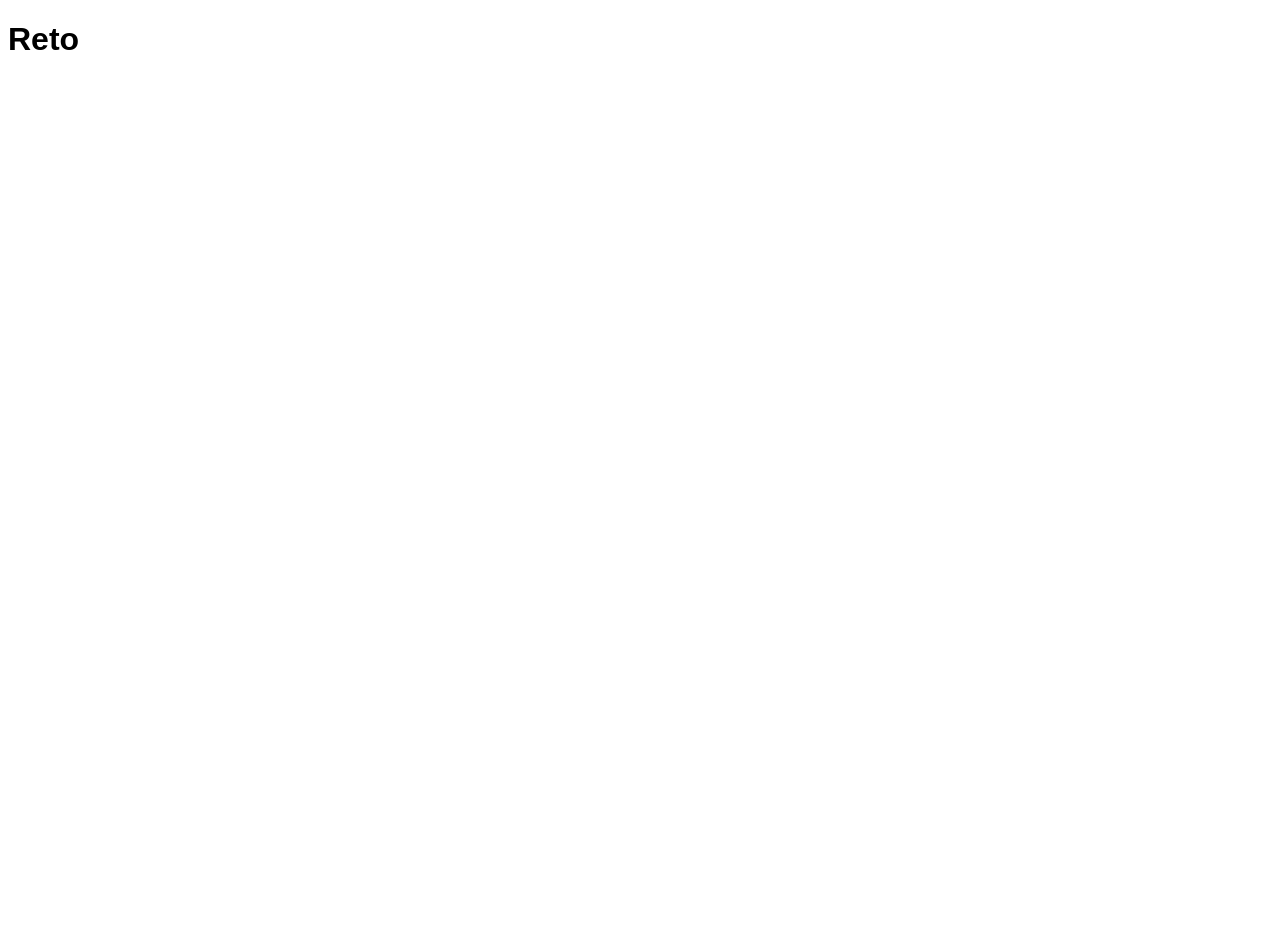
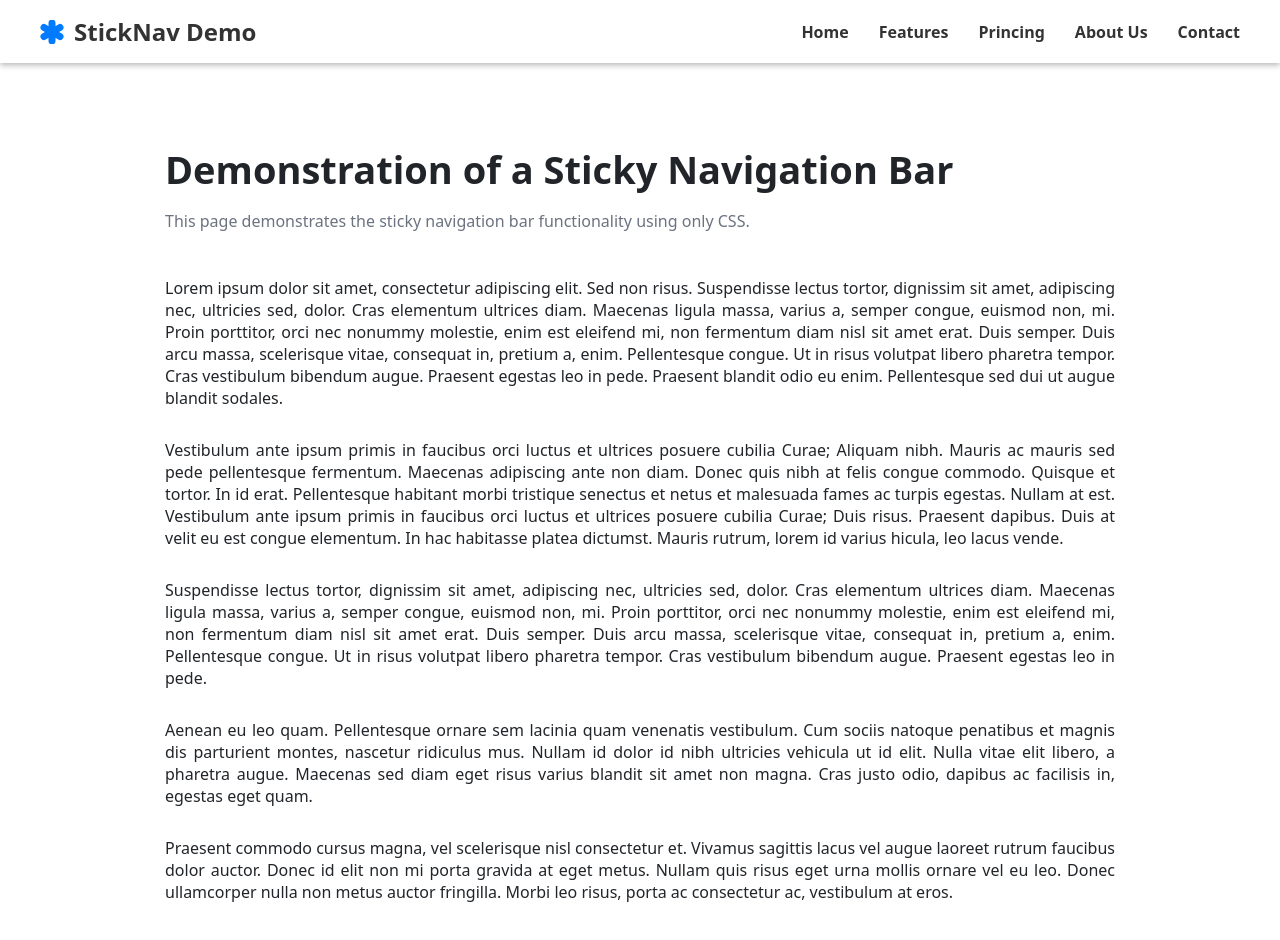
Before and after one commit to erikllerena/web-retos-iniciacion, a plain HTML site: page semana-01/reto-03/index.html in a window 1280 px wide. Before the commit the page ends 800 px from the top, so only its background shows below. Drawn offline with Linux system fonts and the light colour scheme.

Commit message:
USO DE POSITION:STICKY /2 CASOS

```diff
--- a/semana-01/reto-03/index.html
+++ b/semana-01/reto-03/index.html
@@ -3,13 +3,51 @@
 
 <head>
     <meta charset='utf-8'>
-    <title>Reto</title>
+    <meta name="viewport" content="width=device-width, initial-scale=1.0">
+    <title>Reto 3</title>
     <link rel='stylesheet' href='styles.css'>
 </head>
 
 <body>
+    <header>
+        <div class="logo" >
+            <svg xmlns="http://www.w3.org/2000/svg" width="24" height="24" viewBox="0 0 24 24" fill="none" stroke="currentColor" stroke-width="2" stroke-linecap="round" stroke-linejoin="round" class="icon"><path stroke="none" d="M0 0h24v24H0z" fill="none"/><path d="M12 12l8 -4.5" /><path d="M12 12v9" /><path d="M12 12l-8 -4.5" /><path d="M12 12l8 4.5" /><path d="M12 3v9" /><path d="M12 12l-8 4.5" /></svg>
+            <h2>StickNav Demo</h2>
+        </div>
+        <nav>
+            <a href="#">Home</a>
+            <a href="#">Features</a>
+            <a href="#">Princing</a>
+            <a href="#">About Us</a>
+            <a href="#">Contact</a>
+        </nav>
+    </header>
     <main>
-        <h1>Reto</h1>
+        <div class="container">
+            <h1>
+                Demonstration of a Sticky Navigation Bar
+            </h1>
+            <p>
+                This page demonstrates the sticky navigation bar functionality using only CSS.
+            </p>
+            <div class="texts">
+                <p>
+                    Lorem ipsum dolor sit amet, consectetur adipiscing elit. Sed non risus. Suspendisse lectus tortor, dignissim sit amet, adipiscing nec, ultricies sed, dolor. Cras elementum ultrices diam. Maecenas ligula massa, varius a, semper congue, euismod non, mi. Proin porttitor, orci nec nonummy molestie, enim est eleifend mi, non fermentum diam nisl sit amet erat. Duis semper. Duis arcu massa, scelerisque vitae, consequat in, pretium a, enim. Pellentesque congue. Ut in risus volutpat libero pharetra tempor. Cras vestibulum bibendum augue. Praesent egestas leo in pede. Praesent blandit odio eu enim. Pellentesque sed dui ut augue blandit sodales.
+                </p>
+                <p>
+                    Vestibulum ante ipsum primis in faucibus orci luctus et ultrices posuere cubilia Curae; Aliquam nibh. Mauris ac mauris sed pede pellentesque fermentum. Maecenas adipiscing ante non diam. Donec quis nibh at felis congue commodo. Quisque et tortor. In id erat. Pellentesque habitant morbi tristique senectus et netus et malesuada fames ac turpis egestas. Nullam at est. Vestibulum ante ipsum primis in faucibus orci luctus et ultrices posuere cubilia Curae; Duis risus. Praesent dapibus. Duis at velit eu est congue elementum. In hac habitasse platea dictumst. Mauris rutrum, lorem id varius hicula, leo lacus vende.
+                </p>
+                <p>
+                    Suspendisse lectus tortor, dignissim sit amet, adipiscing nec, ultricies sed, dolor. Cras elementum ultrices diam. Maecenas ligula massa, varius a, semper congue, euismod non, mi. Proin porttitor, orci nec nonummy molestie, enim est eleifend mi, non fermentum diam nisl sit amet erat. Duis semper. Duis arcu massa, scelerisque vitae, consequat in, pretium a, enim. Pellentesque congue. Ut in risus volutpat libero pharetra tempor. Cras vestibulum bibendum augue. Praesent egestas leo in pede.
+                </p>
+                <p>
+                    Aenean eu leo quam. Pellentesque ornare sem lacinia quam venenatis vestibulum. Cum sociis natoque penatibus et magnis dis parturient montes, nascetur ridiculus mus. Nullam id dolor id nibh ultricies vehicula ut id elit. Nulla vitae elit libero, a pharetra augue. Maecenas sed diam eget risus varius blandit sit amet non magna. Cras justo odio, dapibus ac facilisis in, egestas eget quam.
+                </p>
+                <p>
+                    Praesent commodo cursus magna, vel scelerisque nisl consectetur et. Vivamus sagittis lacus vel augue laoreet rutrum faucibus dolor auctor. Donec id elit non mi porta gravida at eget metus. Nullam quis risus eget urna mollis ornare vel eu leo. Donec ullamcorper nulla non metus auctor fringilla. Morbi leo risus, porta ac consectetur ac, vestibulum at eros.
+                </p>
+            </div>
+        </div>
     </main>
     <script src='script.js'></script>
 </body>
--- a/semana-01/reto-03/styles.css
+++ b/semana-01/reto-03/styles.css
@@ -1,3 +1,83 @@
+:root{
+    --primary-color: #212529;
+    --secondary-color: #333333;
+    --terciary-color: #6b7280;
+    --background-color-1: #f8f9fa;
+    --background-color-2: #ffffff;
+    --box-shadow: 0 2px 6px rgba(0, 0, 0, 0.3);
+    --color-hover:#007bff;
+}
+*{
+    box-sizing: border-box;
+    padding: 0;
+    margin: 0;
+}
 body {
-    font-family: sans-serif;
+    font-family: system-ui, -apple-system, BlinkMacSystemFont, 'Segoe UI', Roboto, Oxygen, Ubuntu, Cantarell, 'Open Sans', 'Helvetica Neue', sans-serif;
 }
+header{
+    display: flex;
+    justify-content: space-between;
+    align-items: center;
+    padding: 15px 40px;
+    position: sticky;
+    top: 0;
+    background-color: var(--background-color-2);
+    box-shadow: var(--box-shadow);
+    z-index: 1000;
+    width: 100%;
+}
+.logo{
+    display: flex;
+    align-items: center;
+    flex-direction: row;
+    gap: 10px;
+    white-space: nowrap;
+}
+.logo h2{
+    color: var(--secondary-color);
+}
+.icon{
+    stroke-width: 7;
+    color: #007bff;
+}
+nav{
+    display: flex;
+    gap: 30px;
+}
+nav a{
+    text-decoration: none;
+    color: var(--secondary-color);
+    font-weight: bold;
+    white-space: nowrap;
+}
+nav a:hover{
+    color: var(--color-hover);
+}
+main{
+    width: 100vw;
+    color: var(--primary-color);
+    display: flex;
+    justify-content: center;
+    padding: 80px 50px 50px;
+}
+.container{
+    width: 950px;
+}
+.container h1{
+    font-size: 38px;
+}
+.container p{
+    margin-top: 15px;
+    color: var(--terciary-color);
+}
+.texts{
+    display: flex;
+    flex-direction: column;
+    gap: 15px;
+    margin-top: 30px;
+}
+.texts p{
+    color: var(--primary-color);
+    text-align: justify;
+}
--- /dev/null
+++ b/semana-01/reto-03/styles2.css
@@ -0,0 +1,152 @@
+:root{
+    --text-color1:#007bff;
+    --text-color2:#000000;
+    --text-color3:#333333;
+    --text-color4:#ffffff;
+    --text-color5:#222222;
+    --icon-color:#559ff0;
+    --shadowbox:0 2px 6px rgba(0,0,0,0.5);
+    --container-color1:#007bff;
+    --container-color2:#28a745;
+    --container-color3:#ffc107;
+    --container-color4:#dc3545;
+    --background1:#f0f2f5;
+    --background2:#ffffff;
+}
+*{
+    padding: 0;
+    margin: 0;
+    box-sizing: border-box;
+}
+body{
+    font-family: system-ui, -apple-system, BlinkMacSystemFont, 'Segoe UI', Roboto, Oxygen, Ubuntu, Cantarell, 'Open Sans', 'Helvetica Neue', sans-serif;
+    display: flex;
+    flex-direction: column;
+    align-items: center;
+    background: var(--background1);
+    gap: 40px;
+    padding: 40px;
+}
+h1{
+    color: var(--text-color1);
+    margin-top: 40;
+}
+header{
+    padding: 10px;
+    border-radius: 5px;
+    box-shadow: var(--shadowbox);
+}
+main{
+    text-align: justify;
+}
+.tittle{
+    display: flex;
+    flex-direction: row;
+    justify-content: flex-start;
+    align-items: center;
+    gap: 10px;
+    color: var(--text-color2);
+}
+.icon{
+    color: var(--icon-color);
+}
+p{
+    color: var(--text-color3);
+}
+span{
+    font-weight: 800;
+}
+section{
+    max-width: 900px;
+    height: 320px;
+    background: var(--background2);
+    border-radius: 10px;
+    box-shadow: var(--shadowbox);
+    padding: 15px;
+    overflow: hidden;
+    margin: 0 auto;
+}
+.scroll h3{
+    color: var(--text-color4);
+}
+#case1{
+    display: flex;
+    flex-direction: column;
+}
+#case1 .scroll{
+    border: solid 2px var(--container-color1);
+    padding: 10px;
+    overflow-y: scroll;
+}
+#case1 header{
+    background-color: var(--container-color1);
+    position: sticky;
+    top: 0;
+    z-index: 2;
+}
+#case1 main{
+    padding: 10px;
+}
+#case2 .scroll{
+    border: solid 2px var(--container-color2);
+    padding: 10px;
+    overflow-x: auto;
+    max-width: 100%;
+}
+#case2 header{
+    background-color: var(--container-color2);
+    position: sticky;
+    top: 0;
+    left: 0;
+    z-index: 2;
+}
+#case2 main{
+    display: flex;
+    flex-direction: row;
+    gap: 10px;
+    padding-top: 10px;
+
+}
+.caja{
+    padding: 50px;
+    background-color: var(--background1);
+    border-radius: 10px;
+    font-weight: bold;
+    color: var(--text-color3);
+}
+footer{
+    margin-top: 10px;
+}
+#case3{
+    display: flex;
+    flex-direction: column;
+}
+#case3 header{
+    background-color: var(--container-color3);
+    position: sticky;
+    top: 0;
+}
+#case3 .scroll{
+    border: solid 2px var(--container-color3);
+    padding: 10px;
+    overflow-y: scroll;
+}
+#case4 {
+    display: flex;
+    flex-direction: column;
+}
+#case4 .scroll{
+    border: solid 2px var(--container-color3);
+    padding: 10px;
+    overflow-y: scroll;
+}
+#case4 header{
+    background-color: var(--container-color4);
+    position: sticky;
+    top: 0;
+}
+#case4 main header{
+    background-color: var(--container-color2);
+    position: sticky;
+    top: 50px;
+}
```
Also changed, not shown: semana-01/reto-03/index2.html (added, +107 -0 lines).
